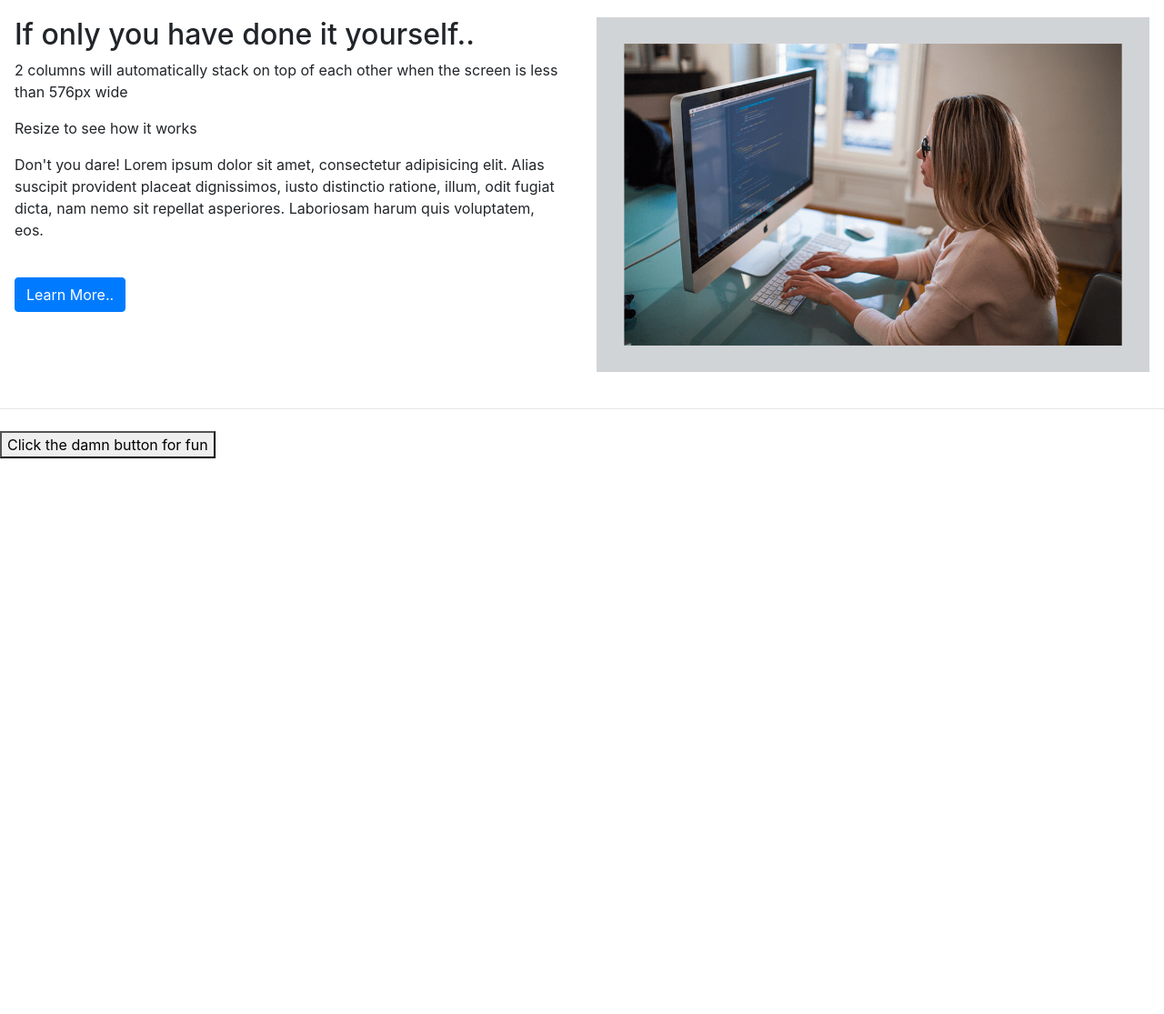
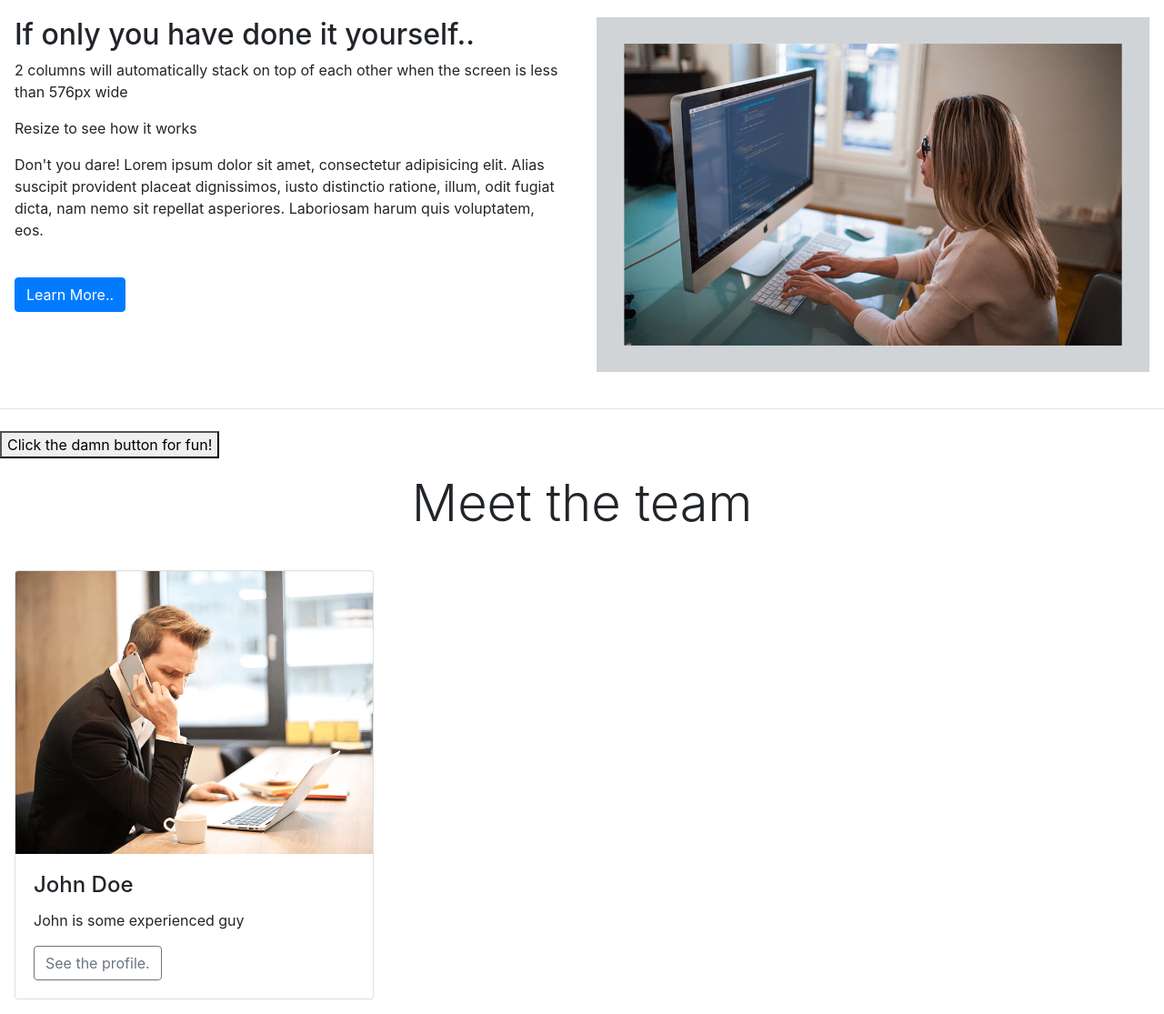
Before and after one commit to abbosjon-kudratov/bootstrap4Proj, a plain HTML site: page index.html in a window 1280 px wide. Shown: the part 1361-2476 px from the top of the page at 91% size. Before the commit the page ends 1865 px from the top, so only its background shows below. Drawn offline with nearby package versions, Linux system fonts and the light colour scheme.

Commit message:
cardboxes added

```diff
--- a/index.html
+++ b/index.html
@@ -144,17 +144,60 @@
 
 	</figure>
 	<!--- Emoji Section -->
-	<button class="fun" data-toggle="collapse" data-target="#emoji">Click the damn button for fun</button>
+	<button class="fun text-center" data-toggle="collapse" data-target="#emoji">Click the damn button for fun!
+	</button>
 	<div id="emoji" class="collapse">
 		<div class="container-fluid padding">
 			<div class="row text-center">
-				<div class="col-sm-6 col-md-3"></div>
+				<div class="col-sm-6 col-md-3">
+					<img class="gif"src="img/gif/panda.gif" alt="">
+				</div>
+
+				<div class="col-sm-6 col-md-3">
+					<img class="gif"src="img/gif/poo.gif" alt="">
+				</div>
+
+				<div class="col-sm-6 col-md-3">
+					<img class="gif"src="img/gif/unicorn.gif" alt="">
+				</div>
+
+				<div class="col-sm-6 col-md-3">
+					<img class="gif"src="img/gif/chicken.gif" alt="">
+				</div>
 			</div>
 		</div>
 	</div>
 
 	<!--- Meet the team -->
+	<div class="container-fluid padding">
+		<div class="row welcome text-center">
+			<div class="col-12">
+				<h1 class="display-4">Meet the team</h1>
+			</div>
+			<hr>
+
+		</div>
+	</div>
 	<!--- Cards -->
+
+	<div class="container-fluid padding">
+		<div class="row padding">
+			<div class="col-md-4">
+				<div class="card">
+					<img src="img/team1.png" alt="" class="card-img-top">
+					<div class="card-body">
+						<h4 class="card-title">John Doe</h4>
+						<p class="card-text">
+							John is some experienced guy
+						</p>
+						<a href="#" class="btn btn-outline-secondary">See the profile.</a>
+					</div>
+				</div>
+
+			</div>
+
+		</div>
+	</div>
 	<!--- Two Column Section -->
 	<!--- Connect -->
 	<!--- Footer -->
```
Also changed, not shown: 1 other file.
